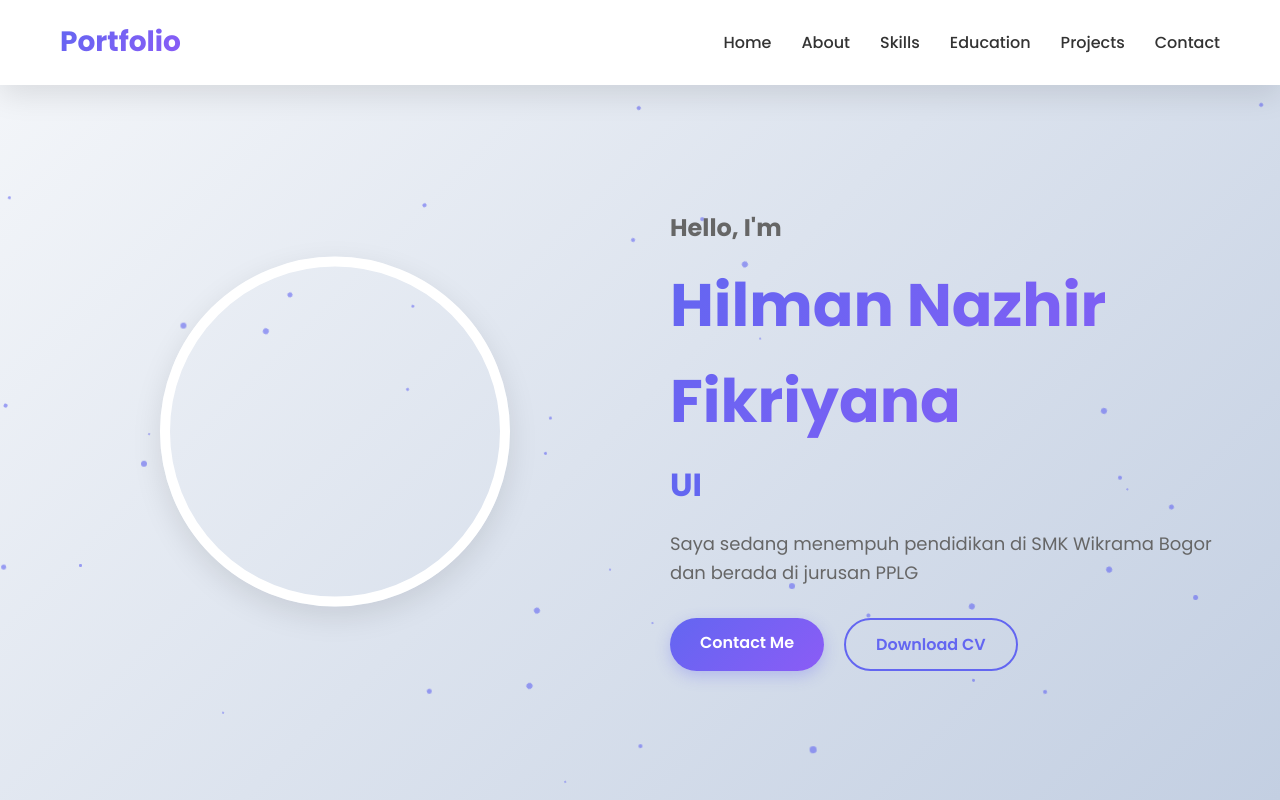
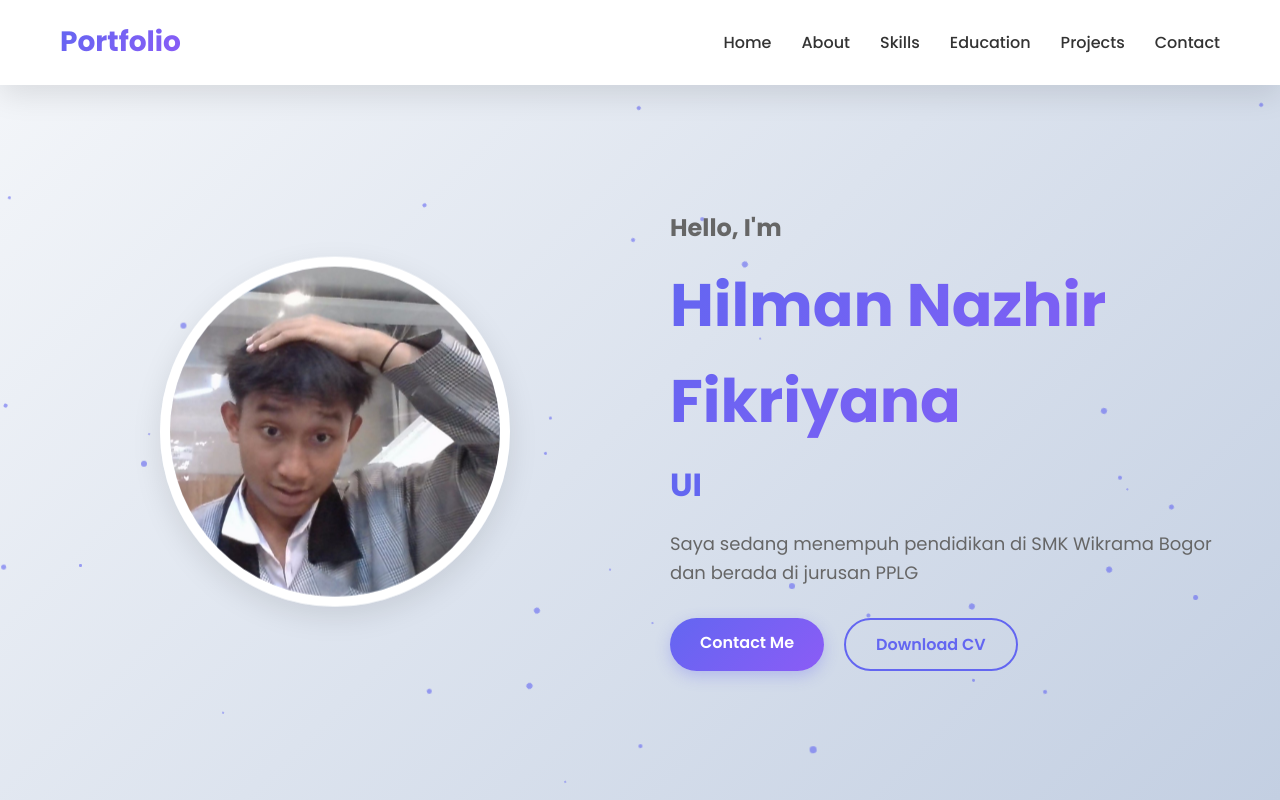
Before and after one commit to hilmannazhir1402-sketch/CodingCamp-17Nov25-hilman, a plain HTML site: page index.html in a window 1280 px wide. Shown: the top 800 px of the page. Drawn offline with Linux system fonts and the light colour scheme.

Commit message:
Ganti pp

```diff
--- a/index.html
+++ b/index.html
@@ -46,7 +46,7 @@
             <div class="home-content">
                 <div class="profile-img-wrapper">
                     <div class="profile-img">
-                        <img src="fikri ganteng.jpg" alt="Profile">
+                        <img src="Fikrii1.jpg" alt="Profile">
                     </div>
                 </div>
                 <div class="home-text">
@@ -385,4 +385,5 @@
 
     <script src="script.js"></script>
 </body>
+
 </html>
```
